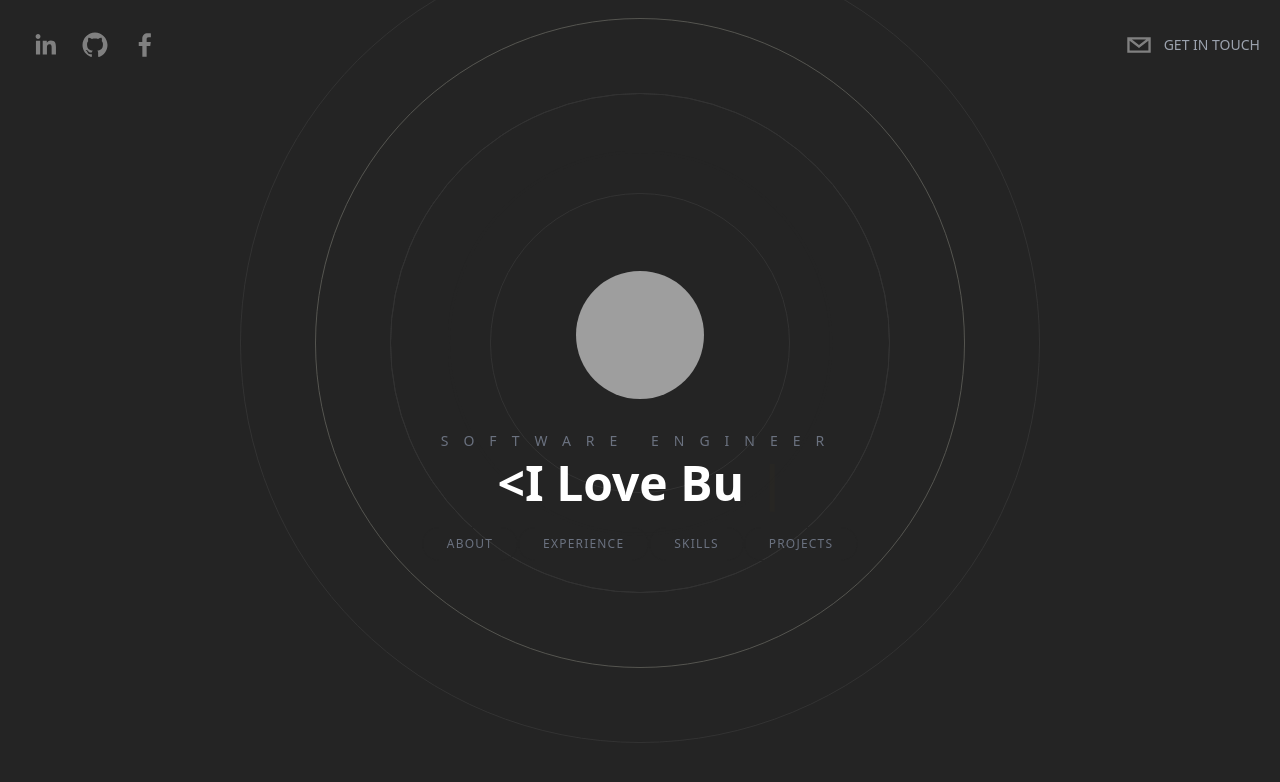
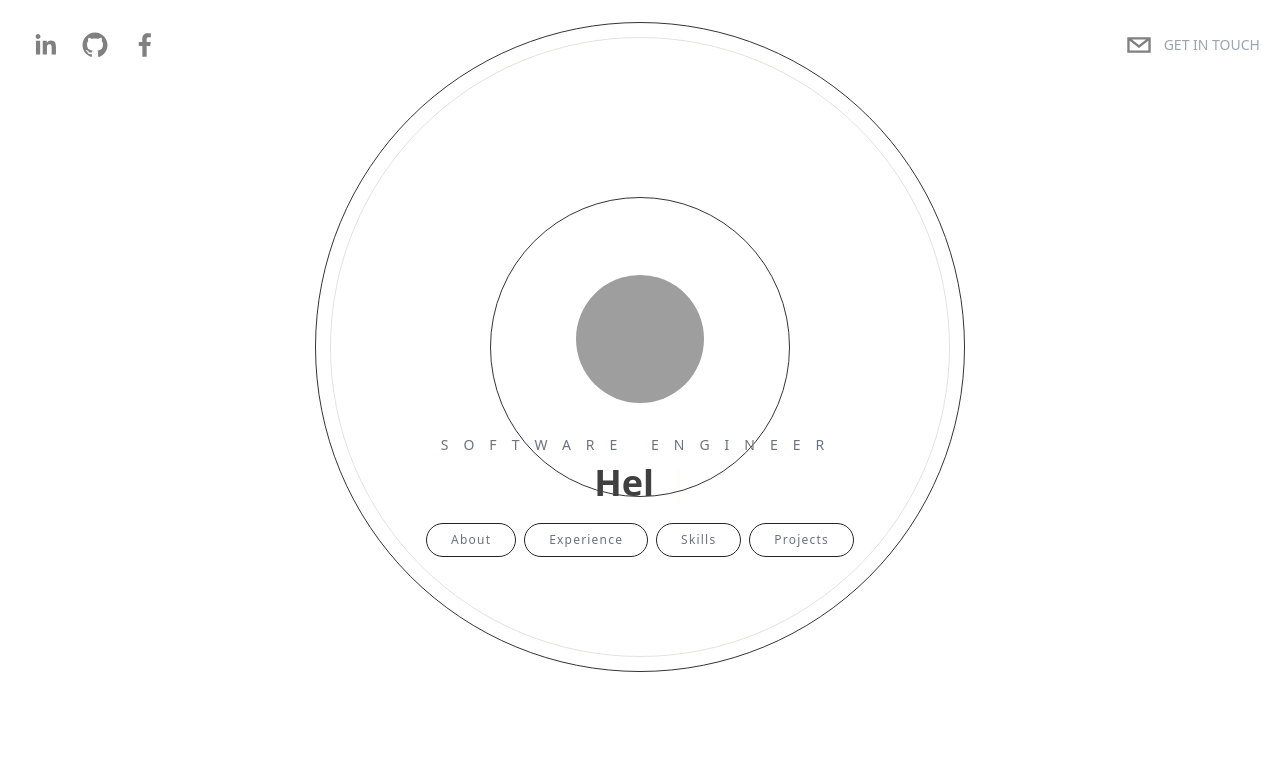
Before and after one commit to jinyeong-park/portfolio, a Next.js app in the folder portfolio-nextjs/: page / in a window 1280 px wide. Shown: the top 782 px of the page. Built offline with nearby package versions, Linux system fonts and the light colour scheme; grey boxes are pictures that could not be loaded.

Commit message:
modify styling

```diff
--- a/portfolio-nextjs/components/BackgroundCircles.tsx
+++ b/portfolio-nextjs/components/BackgroundCircles.tsx
@@ -18,12 +18,11 @@ export default function BackgroundCircles({}: Props) {
             duration: 2.5,
         }}
         className="relative flex justify-center items-center">
-        <div className="absolute border border-[#333333] rounded-full h-[200px] w-[200px] mt-52 animate-ping"/>
+        {/* <div className="absolute border border-[#333333] rounded-full h-[200px] w-[200px] mt-52 animate-ping"/> */}
         <div className="border border-[#333333] rounded-full h-[300px] w-[300px] mt-52 absolute"/>
-        <div className="border border-[#333333] rounded-full h-[500px] w-[500px] mt-52 absolute"/>
-        <div className="border border-[#333333] rounded-full h-[500px] w-[500px] mt-52 absolute"/>
-        <div className="border border-[#aeaea0] rounded-full opacity-20 h-[650px] w-[650px] mt-52 absolute animate-pulse"/>
-        <div className="border border-[#333333] rounded-full h-[800px] w-[800px] mt-52 absolute"/>
+        {/* <div className="border border-[#333333] rounded-full h-[500px] w-[500px] mt-52 absolute"/> */}
+        <div className="border border-[#aeaea0] rounded-full opacity-20 h-[620px] w-[620px] mt-52 absolute animate-pulse"/>
+        <div className="border border-[#333333] rounded-full h-[650px] w-[650px] mt-52 absolute"/>
     </motion.div>
   );
 }
--- a/portfolio-nextjs/components/Experience.tsx
+++ b/portfolio-nextjs/components/Experience.tsx
@@ -17,7 +17,7 @@ function Experience({}: Props) {
             Experience
         </h3>
 
-        <div className="w-full flex space-x-5 overflow-x-scroll p-10 snap-x snap-mandatory">
+        <div className="margin-top: 170px; w-full flex space-x-5 overflow-x-scroll p-10 snap-x snap-mandatory">
             <ExperienceCard />
             <ExperienceCard />
             <ExperienceCard />
--- a/portfolio-nextjs/components/ExperienceCard.tsx
+++ b/portfolio-nextjs/components/ExperienceCard.tsx
@@ -6,7 +6,7 @@ type Props = {}
 function ExperienceCard({}: Props) {
   return (
     <article className="flex flex-col rounded-lg items-center space-y-7
-    flex-shrink-0 w-[500px] md:w=[600px] xl:w-[900px] snap-center bg-[#292929] p-10
+    flex-shrink-0 w-[500px] md:w=[600px] xl:w-[900px] snap-center bg-[#e6e6e6] p-10
     hover:opacity-100 opacity-40 cursor-pointer transition-opacity duraton-200 overflow-hidden"
     >
         <motion.img
--- a/portfolio-nextjs/components/Hero.tsx
+++ b/portfolio-nextjs/components/Hero.tsx
@@ -11,17 +11,17 @@ export default function Hero({}: Props) {
     const [text] = useTypewriter({
         words: ["Hello! I'm Jenny", '<I Love Building Things />'],
         loop: true,
-        delaySpeed: 2500,
+        delaySpeed: 3500,
       })
 
   return (
-    <div className="h-screen flex flex-col space-y-8 items-center justify-center text-center overflow-hidden">
+    <div className="h-screen top-10 flex flex-col space-y-8 items-center justify-center text-center overflow-hidden">
         <BackgroundCircles />
 
         <img className="relative rounded-full h-32 w-32 mx-auto object-cover" src="https://i.ibb.co/N7qq026/jenny0.jpg" />
         <div className="z-20">
           <h2 className="text-sm uppercase text-gray-500 pb-2 tracking-[15px]">Software Engineer</h2>
-          <h1 className="text-5xl lg:tesxt-6xl font-semibold scroll-px-10">
+          <h1 className="text-4xl lg:tesxt-6xl font-semibold scroll-px-10 text-neutral-700">
               <span className="mr-3">{text}</span>
               <Cursor cursorColor="#F7AB0A" />
           </h1>
--- a/portfolio-nextjs/pages/index.tsx
+++ b/portfolio-nextjs/pages/index.tsx
@@ -9,7 +9,7 @@ import Skills from "../components/Skills";
 
 const Home: NextPage = () => {
   return (
-    <div className="bg-[rgb(36,36,36)] text-white h-screen snap-y snap-mandatory overflow-scroll z-0">
+    <div className="bg-[rgb(236, 236, 231)] h-screen text-gray snap-y snap-mandatory overflow-scroll z-0">
       <Head>
         <title>Jenny Park</title>
       </Head>
--- a/portfolio-nextjs/styles/globals.css
+++ b/portfolio-nextjs/styles/globals.css
@@ -5,9 +5,16 @@
 
 @layer components {
     .heroButton {
-        @apply px-6 py-2 border border-[#242424] rounded-full uppercase text-xs
+        @apply mx-1 px-6 py-2 border border-[#242424] rounded-full text-xs
         tracking-widest text-gray-500 transition-all
-        hover:border-[#F7AB0A]/40
-        hover:text-[#F7AB0A]/40
+        hover:border-[#0066cc]/40
+        /* hover:text-[#F7AB0A]/40 */
     }
 }
+
+/* @layer base {
+    .heroButton {
+      font-family: didot-w01-italic, didot-w05-italic, serif;
+      font-style: italic;
+    }
+  } */
--- a/portfolio-nextjs/tailwind.config.js
+++ b/portfolio-nextjs/tailwind.config.js
@@ -6,7 +6,23 @@ module.exports = {
     "./components/**/*.tsx",
   ],
   theme: {
-    extend: {},
+    extend: {
+      colors: {
+        'mine-shaft': {
+          '50': '#f7f7f7',
+          '100': '#e3e3e3',
+          '200': '#c8c8c8',
+          '300': '#a4a4a4',
+          '400': '#818181',
+          '500': '#666666',
+          '600': '#515151',
+          '700': '#434343',
+          '800': '#383838',
+          '900': '#292929',
+      },
+
+      }
+    },
   },
   plugins: [
     require('@tailwindcss/typography'),
```
